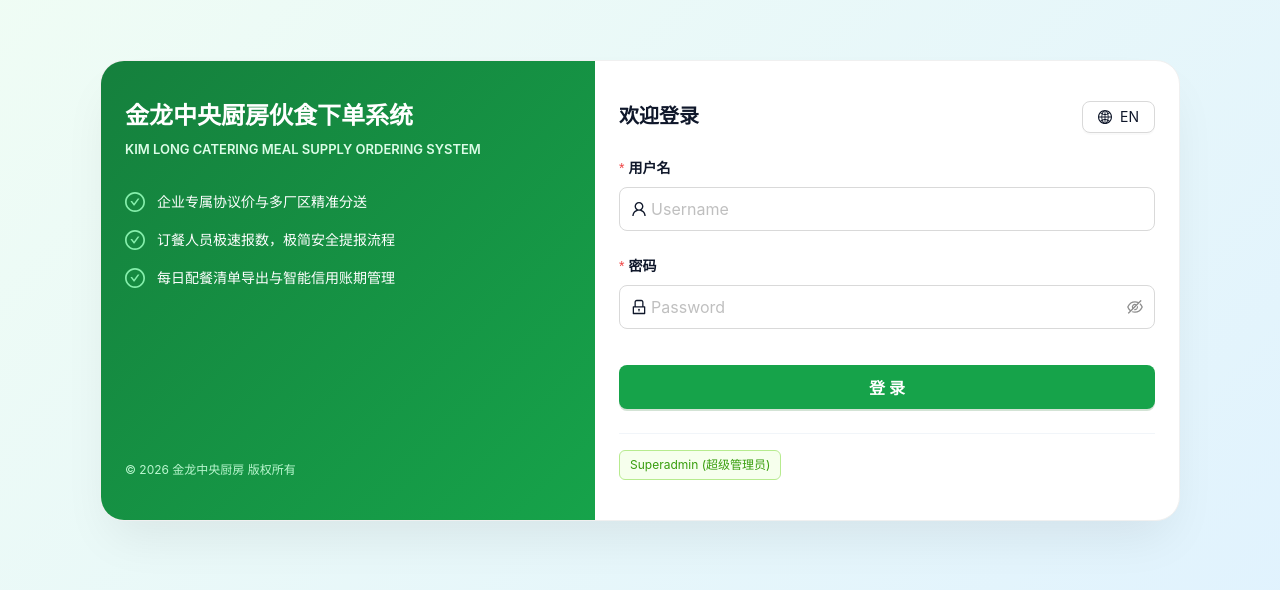
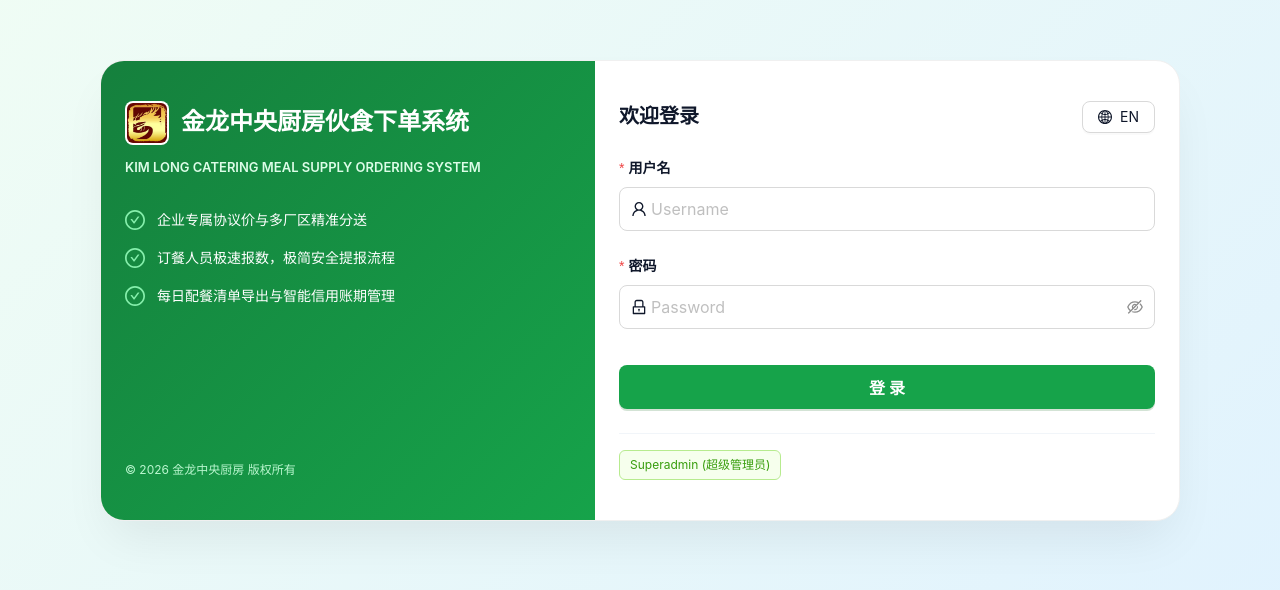
Before and after one commit to Kimlong8226/SME-ORDER, a React (Vite) app in the folder frontend/: page / in a window 1280 px wide. Shown: the part 110-700 px from the top of the page. Built offline with nearby package versions, Linux system fonts and the light colour scheme; no server answers.

Commit message:
feat: replace default vite favicon with logo.jpg and embed logo in header & login page

```diff
--- a/frontend/index.html
+++ b/frontend/index.html
@@ -2,9 +2,9 @@
 <html lang="en">
   <head>
     <meta charset="UTF-8" />
-    <link rel="icon" type="image/svg+xml" href="/favicon.svg" />
+    <link rel="icon" type="image/jpeg" href="/logo.jpg" />
     <meta name="viewport" content="width=device-width, initial-scale=1.0" />
-    <title>frontend</title>
+    <title>KIM LONG CATERING 金龙中央厨房订餐系统</title>
   </head>
   <body>
     <div id="root"></div>
--- a/frontend/src/App.tsx
+++ b/frontend/src/App.tsx
@@ -119,6 +119,7 @@ export const App: React.FC = () => {
               onClick={() => setCollapsed(!collapsed)}
               style={{ fontSize: 18, marginRight: 12, padding: 0, width: 32, height: 32, display: 'flex', alignItems: 'center', justifyContent: 'center' }}
             />
+            <img src="/logo.jpg" alt="Kim Long Catering Logo" style={{ height: 36, width: 36, objectFit: 'cover', borderRadius: 6, marginRight: 10 }} />
             <Title level={3} style={{ margin: 0, color: '#dc2626', fontSize: 18, fontWeight: 900, letterSpacing: '0.5px', whiteSpace: 'nowrap', textOverflow: 'ellipsis', overflow: 'hidden' }}>
               {t('common.appName')}
             </Title>
--- a/frontend/src/pages/Login.tsx
+++ b/frontend/src/pages/Login.tsx
@@ -85,8 +85,11 @@ export const Login: React.FC<LoginProps> = ({ onLoginSuccess }) => {
             justifyContent: 'space-between'
           }}>
             <div>
-              <Title level={2} style={{ color: '#ffffff', margin: 0, fontSize: 24, fontWeight: 900 }}>{t('common.appName')}</Title>
-              <Text style={{ color: '#dcfce7', fontSize: 13, marginTop: 8, display: 'block', fontWeight: 600 }}>
+              <div style={{ display: 'flex', alignItems: 'center', gap: 12, marginBottom: 12 }}>
+                <img src="/logo.jpg" alt="Kim Long Catering Logo" style={{ height: 44, width: 44, objectFit: 'cover', borderRadius: 8, background: '#ffffff', padding: 2 }} />
+                <Title level={2} style={{ color: '#ffffff', margin: 0, fontSize: 24, fontWeight: 900 }}>{t('common.appName')}</Title>
+              </div>
+              <Text style={{ color: '#dcfce7', fontSize: 13, display: 'block', fontWeight: 600 }}>
                 KIM LONG CATERING MEAL SUPPLY ORDERING SYSTEM
               </Text>
 
```
